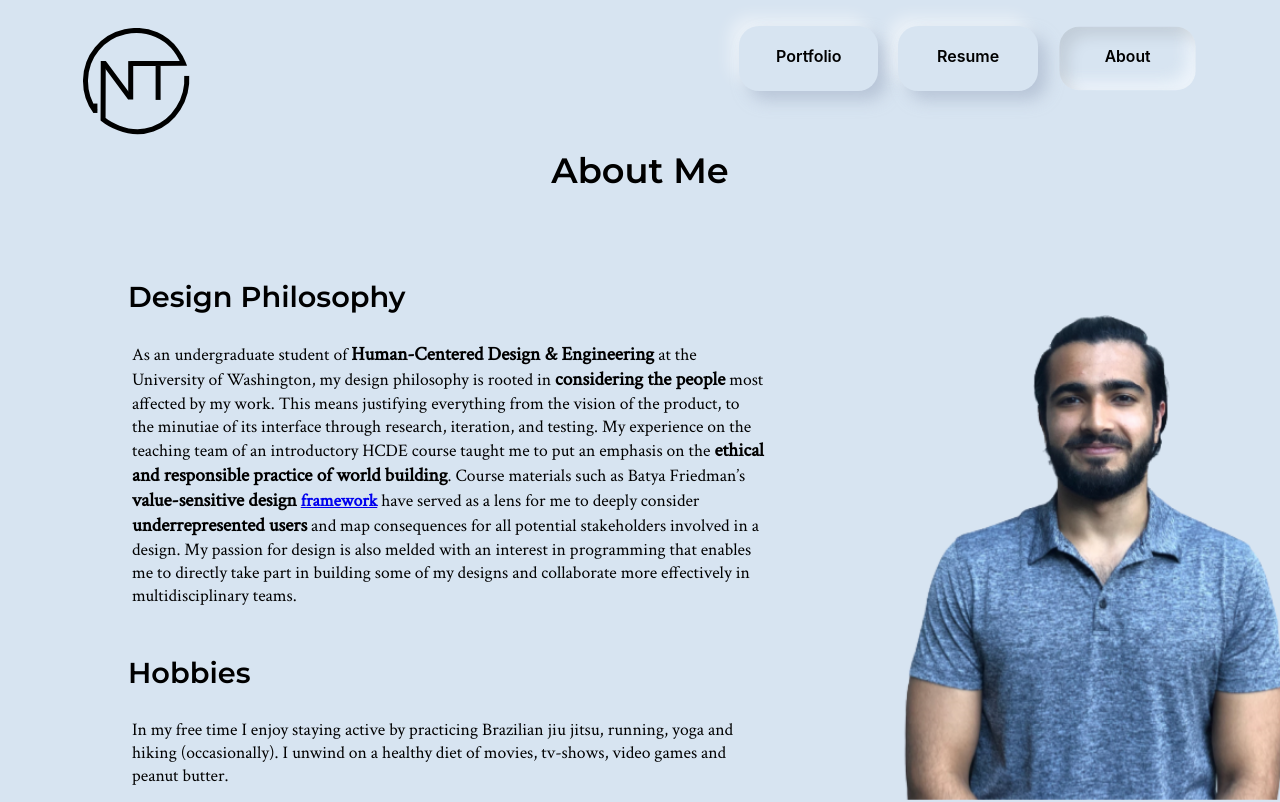
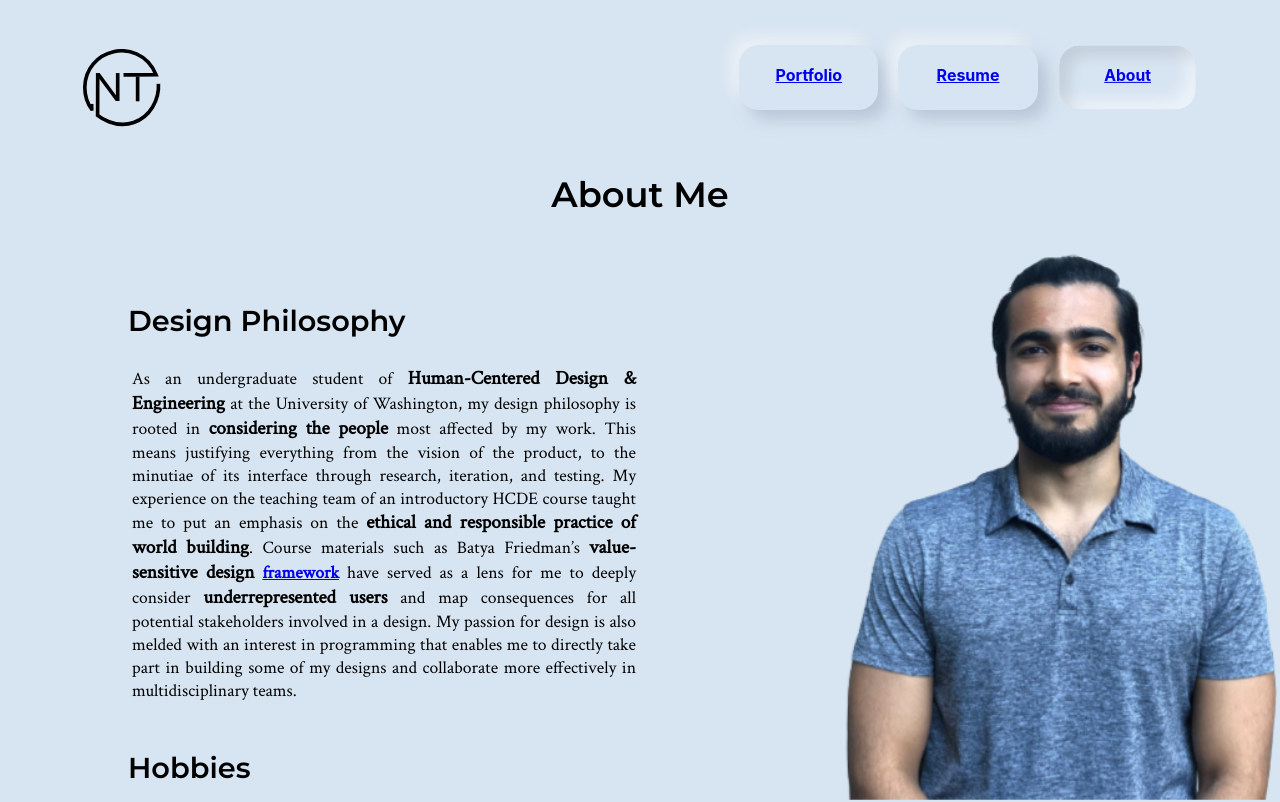
Before and after one commit to NadTar/portfolio2, a React (Create React App) app: page /about in a window 1280 px wide. Shown: the top 802 px of the page. Built offline with nearby package versions, Linux system fonts and the light colour scheme.

Commit message:
fixed links

```diff
--- a/src/App.css
+++ b/src/App.css
@@ -32,18 +32,23 @@ nav {
   flex-direction: row-reverse;
   align-items: center;
   width: 50%;
-  margin-top: 2.5%;
+  margin-top: 1.5%;
 }
 
 #navbar {
   height: 10vh;
   width: 87vw;
+  margin-top: 3vh;
   margin-right: auto;
   margin-left: auto;
    margin-bottom: 5px;
    display: flex;
    flex-direction: row;
    justify-content:space-between;
+}
+
+#ntlogo {
+  margin-top: 25px;
 }
 
 .social {
@@ -158,20 +163,23 @@ p b {
 
 #prof {
   position: fixed;
-  left: 67%;
+  left: 62%;
   bottom: 0px;
-  height: 80%;
+  height: 100%;
   max-height: 90vh;
   z-index: -1;
 }
 
 #about {
-  margin-left: 10%;
+  margin-left: 10vw;
   margin-right: auto;
   width: 50vw;
-  text-align: left;
+  text-align: justify;
 }
 
+#about article {
+  width: 40vw;
+}
 #about h2 {
   text-align: left;
 }
--- a/src/Nav.js
+++ b/src/Nav.js
@@ -38,8 +38,9 @@ class Nav extends Component {
           } else {
             return (
               <div id="navbar">
-                <div style={{marginTop: '2.5%'}}>
-                <Spring config= {{mass: 5, tension: 400, friction: 400}} from={{x: 400}} to={{x: 0}} delay={1800}>{props => (<svg id="ntlogo" strokeDashoffset={props.x}>
+                <div>
+                <Spring config= {{mass: 5, tension: 400, friction: 400}} from={{x: 400}} to={{x: 0}} delay={1800}>{props => (<svg id="ntlogo" viewBox="0 0 110 110" width="80px"
+   height="80px" strokeDashoffset={props.x}>
   <path
      id="path31"
      style={{fill: 'none', stroke: "#000000", strokeWidth: "5px", strokeDasharray: '400'}}
@@ -49,7 +50,7 @@ class Nav extends Component {
      id="path33"
      style={{fill: 'none', stroke: "#000000", strokeWidth: "5px", strokeDasharray: '400'}}
      transform="translate(-201.29 -278.89)"
-     d="M213.69,362.35c-13.72-18.39-13.14-45,1.52-62.67,15-18.12,40.13-22.65,59.52-14.15,18.1,7.93,25.29,24.59,26.91,28.64l-34,.24-18.71,0" />
+     d="m 213.69,362.35 c -13.72,-18.39 -13.14,-45 1.52,-62.67 15,-18.12 40.13,-22.65 59.52,-14.15 18.1,7.93 25.29,24.59 26.91,28.64 l -34,0.24 -10.585,0.125" />
  <rect
      y="75.560989"
      x="10.396679"
--- a/src/Portfolio.js
+++ b/src/Portfolio.js
@@ -16,8 +16,9 @@ function Portfolio() {
         <header className="App-header">
         <a.h1 style={aprops}>Hi, This is Nadir. Welcome to my portfolio.</a.h1>
         <a.p style={aprops1}>I am an aspiring <b>UX engineer</b>, well versed in the <b>user-centered</b> methodology. <br></br> I strive to create design solutions that are justified in <b>research</b>, <b>best practices</b> and <b>ethics.</b>
+        <a.p style={aprops2}>Take a look at some of my work below.</a.p>
         </a.p>
-        <a.p style={aprops2}>Take a look at some of my work below.</a.p>
+
         <hr></hr><br></br><br></br>
       </header>
       <body class="work">
--- a/src/components/NeuButton2.js
+++ b/src/components/NeuButton2.js
@@ -63,7 +63,8 @@ export default class NeuButton2 extends Component {
           backgroundColor: hovered ? '#d7e4f5' : '#d7e4f1',
           boxShadow: clicked ? '9px 9px 16px rgba(0, 0, 0, 0), -9px -9px 16px rgba(247, 251, 255, 0), 9px 9px 16px rgba(0, 0, 0, 0.1) inset, -9px -9px 16px rgba(247, 251, 255, 0.7) inset' : '9px 9px 16px rgb(163,177,198,0.6), -9px -9px 16px rgba(255,255,255, 0.5)',
         }} onMouseEnter={mouseOver} onMouseLeave={mouseOut} onClick={this.handleClick} className={className} id={id}>
-              {text}
+              {to == null && text}
+              {to != null && <a className="buttonlink" href={require('../images/sentinel/interviews/i.pdf')} target="_blank">{text}</a>}
               {img !== null && <img src={img} style={{maxHeight: '25px', maxWidth: '25px', alignSelf: "left"}}></img>}
           </div>
 
--- a/src/portfolio/sentinel.js
+++ b/src/portfolio/sentinel.js
@@ -6,6 +6,10 @@ import { Carousel } from 'react-responsive-carousel';
 import Modal from 'react-modal'
 import Button from '../components/Button';
 import NeuButton2 from '../components/NeuButton2';
+import interviews from '../images/sentinel/interviews/i.pdf'
+import compan from '../images/sentinel/compan/comp.pdf'
+import testrep from '../images/sentinel/pp/e.pdf'
+import wireframes from '../images/sentinel/wireframes/w.pdf'
 
 function scroll(id) {
   var anchor = document.querySelector(id)
@@ -150,7 +154,7 @@ function Sentinel() {
             <img className ="scale" src={require('../images/sentinel/interviews/b.svg')} style={{maxHeight: '55vh'}}></img>
           </div>
           <p>You can view the full interview protocol and transcripts by clicking the button below.</p> <br></br>
-          <div style={{display: 'flex', justifyContent:'center'}}><NeuButton2 text='Full Interviews' onClick={()=>openPDF('./images/sentinel/interviews/i.pdf')}></NeuButton2></div> <br></br>
+          <div style={{display: 'flex', justifyContent:'center'}}><NeuButton2 text='Full Interviews'  onClick={()=>openPDF(interviews)}></NeuButton2></div> <br></br>
           <h3 id="ca">Competitive Analysis</h3>
           <p>Once we had an understanding of our users'pain points, we studied the following competing products that inhabited our problem space:</p><br></br>
           <div style={{display: 'flex', flexDirection: 'row', justifyContent: 'space-evenly', flexWrap: 'wrap'}}>
@@ -177,7 +181,7 @@ function Sentinel() {
             <p><b>- Crowdsourcing is an effective way to build a map. </b> Rackspotter showed the effectiveness of crowdsourcing to map bike racks in Arlington.</p>
           </div>
           <p>You can view the full analysis report by clicking the button below.</p> <br></br>
-          <div style={{display: 'flex', justifyContent:'center'}}><NeuButton2 text='Full Report' onClick={()=>openPDF('./images/sentinel/compan/comp.pdf')}></NeuButton2></div> <br></br>
+          <div style={{display: 'flex', justifyContent:'center'}}><NeuButton2 text='Full Report' onClick={()=>openPDF(compan)}></NeuButton2></div> <br></br>
           <h3 id="per">Personas</h3>
           <p>To synthesize our interviews, we created two personas that cumalitively represented our user's goals and pain points. The key aspect of these personas was that they were <b>data-driven </b>and cleary defined our user group between <b>commuter vs. recreational</b> bikers.</p><br></br>
           <Carousel>
@@ -304,7 +308,7 @@ function Sentinel() {
             You can view our full report with the complete protocol, participant profiles, questions and insights by clicking the button below.</p>
             <Screen img={require("../images/sentinel/test.jpg")} cap="Testing our paper prototype"></Screen>
           </div>
-          <div style={{width: '30vw'}}><NeuButton2 text="Full Report" onClick={() => openPDF('../images/sentinel/pp/e.pdf')}></NeuButton2></div>
+          <div style={{width: '30vw'}}><NeuButton2 text="Full Report" onClick={() => openPDF(testrep)}></NeuButton2></div>
           <br></br>
           <h4>Main Insights</h4><br></br>
           <div style={{display: 'flex', flexDirection:'row', justifyContent: 'space-between', flexWrap: 'wrap', width: "85vw"}}>
@@ -369,7 +373,7 @@ function Sentinel() {
                 </div>
               </Carousel>
               <p>Click the button below to view all 35 wireframes created for Sentinel<br></br><br></br></p>
-              <div style={{width: '30vw'}}><NeuButton2 text="Full Wireframes" onClick={() => openPDF('../images/sentinel/wireframes/w.pdf')}></NeuButton2></div>
+              <div style={{width: '30vw'}}><NeuButton2 text="Full Wireframes" onClick={() => openPDF(wireframes)}></NeuButton2></div>
               <hr></hr>
         </article>
         <article>
@@ -431,7 +435,7 @@ function Sentinel() {
           <p><b>Proficiency in interface design - </b>In creating prototypes, wireframes and mockups, I got a lot of practice making interfaces that I enjoyed and look forward to honing in future work.</p>
           <p><b>First comprehensive UX project - </b>As a newly accepted student into a design program, I am proud to have this as my first UX case study. The hands-on experience working with our user group, reaffirmed my passion for this emerging field.</p>
           <hr></hr>
-          <br></br><h2 style={{margin: 'auto'}}>Thank You for Reading !</h2><br></br>
+          <br></br><h2 style={{margin: 'auto'}}>Thank You for Reading !</h2><br></br><br></br>
         </article>
       </body>
       </div>
```
Also changed, not shown: src/images/ntlogo.svg, 3 other files (tests, documents, lock files or other folders).
